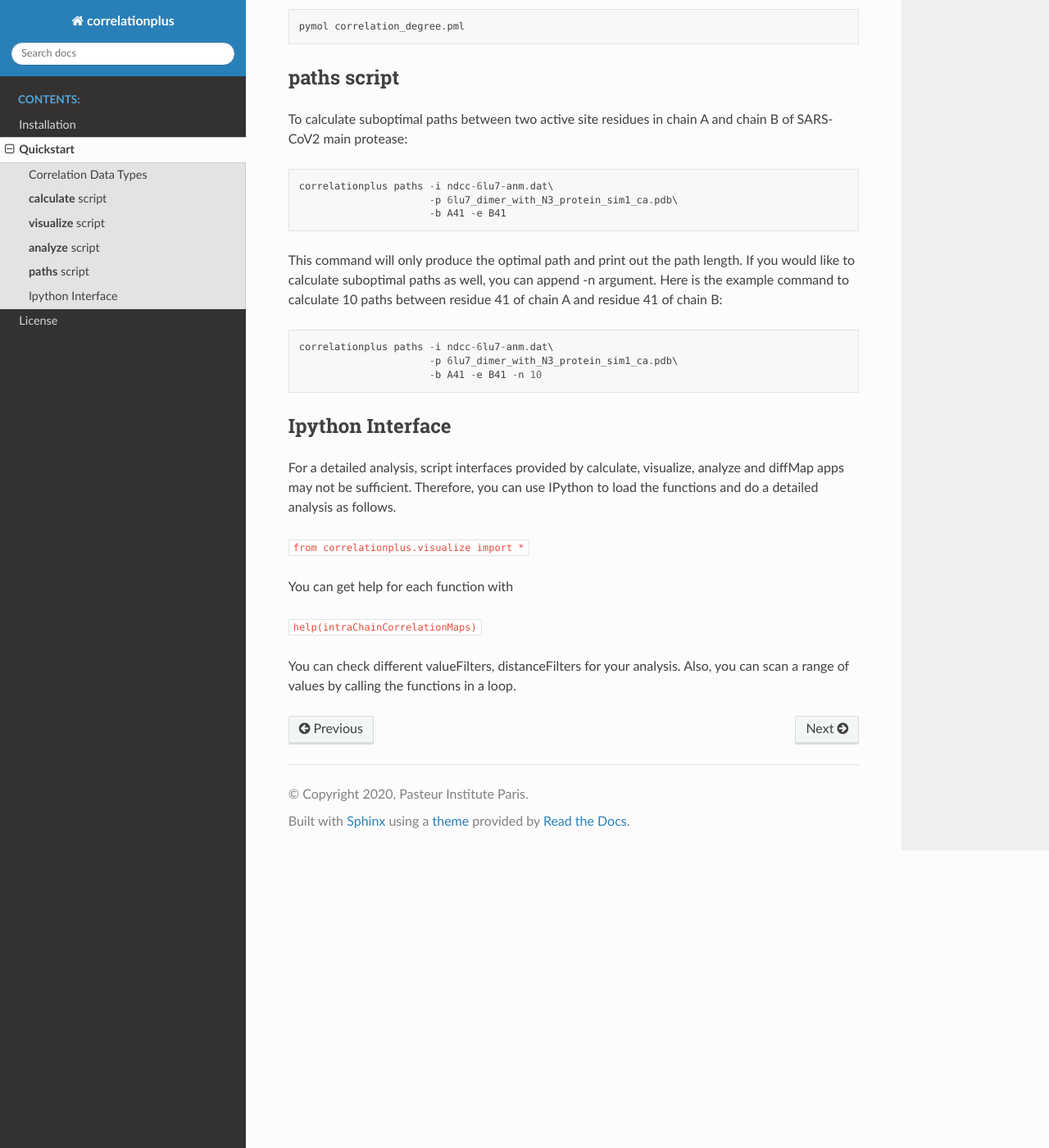
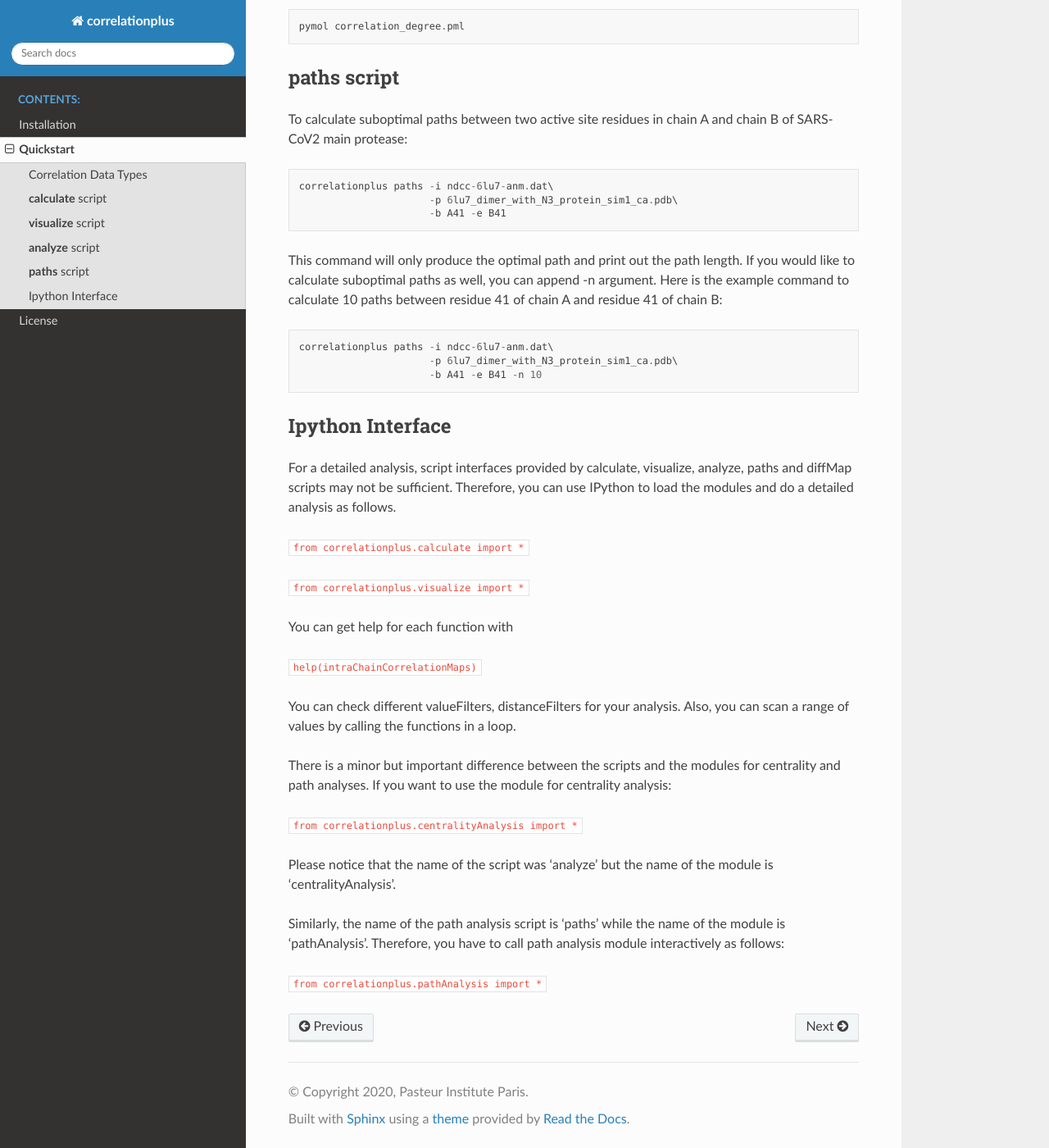
Before and after one commit to tekpinar/correlationplus, a Sphinx documentation site: the page built from docs/quickstart.rst, in a window 1280 px wide and 1400 px high, scrolled down 3960 px. Shown: the whole window at 82% size. Built offline with Sphinx 7.4.7 and the Read the Docs theme 2.0.0, drawn with Linux system fonts in a browser that asks for light colours.

Commit message:
Update quickstart.rst to explain interactive usage.

```diff
--- a/docs/quickstart.rst
+++ b/docs/quickstart.rst
@@ -175,9 +175,11 @@ calculate 10 paths between residue 41 of chain A and residue 41 of chain B::
 
 Ipython Interface
 -----------------
-For a detailed analysis, script interfaces provided by calculate, visualize, analyze and
-diffMap apps may not be sufficient. Therefore, you can use IPython
-to load the functions and do a detailed analysis as follows.
+For a detailed analysis, script interfaces provided by calculate, visualize, analyze, paths and
+diffMap scripts may not be sufficient. Therefore, you can use IPython
+to load the modules and do a detailed analysis as follows.
+
+``from correlationplus.calculate import *``
 
 ``from correlationplus.visualize import *``
 
@@ -188,3 +190,15 @@ You can get help for each function with
 You can check different valueFilters, distanceFilters for your analysis.
 Also, you can scan a range of values by calling the functions in a
 loop.
+
+There is a minor but important difference between the scripts and the modules for centrality and path
+analyses. If you want to use the module for centrality analysis:
+
+``from correlationplus.centralityAnalysis import *``
+
+Please notice that the name of the script was 'analyze' but the name of the module is 'centralityAnalysis'.
+
+Similarly, the name of the path analysis script is 'paths' while the name of the module is 'pathAnalysis'.
+Therefore, you have to call path analysis module interactively as follows:
+
+``from correlationplus.pathAnalysis import *``
```
